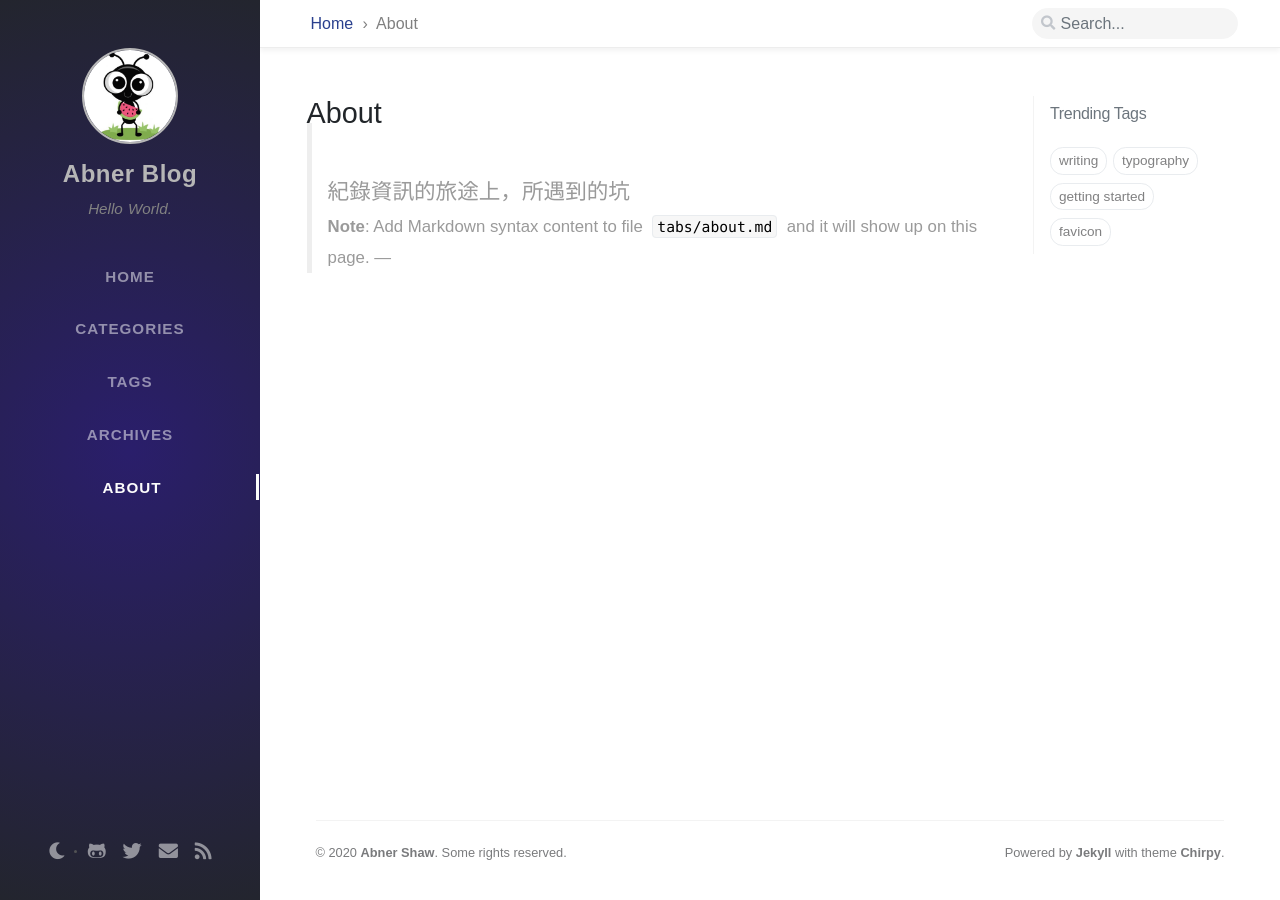
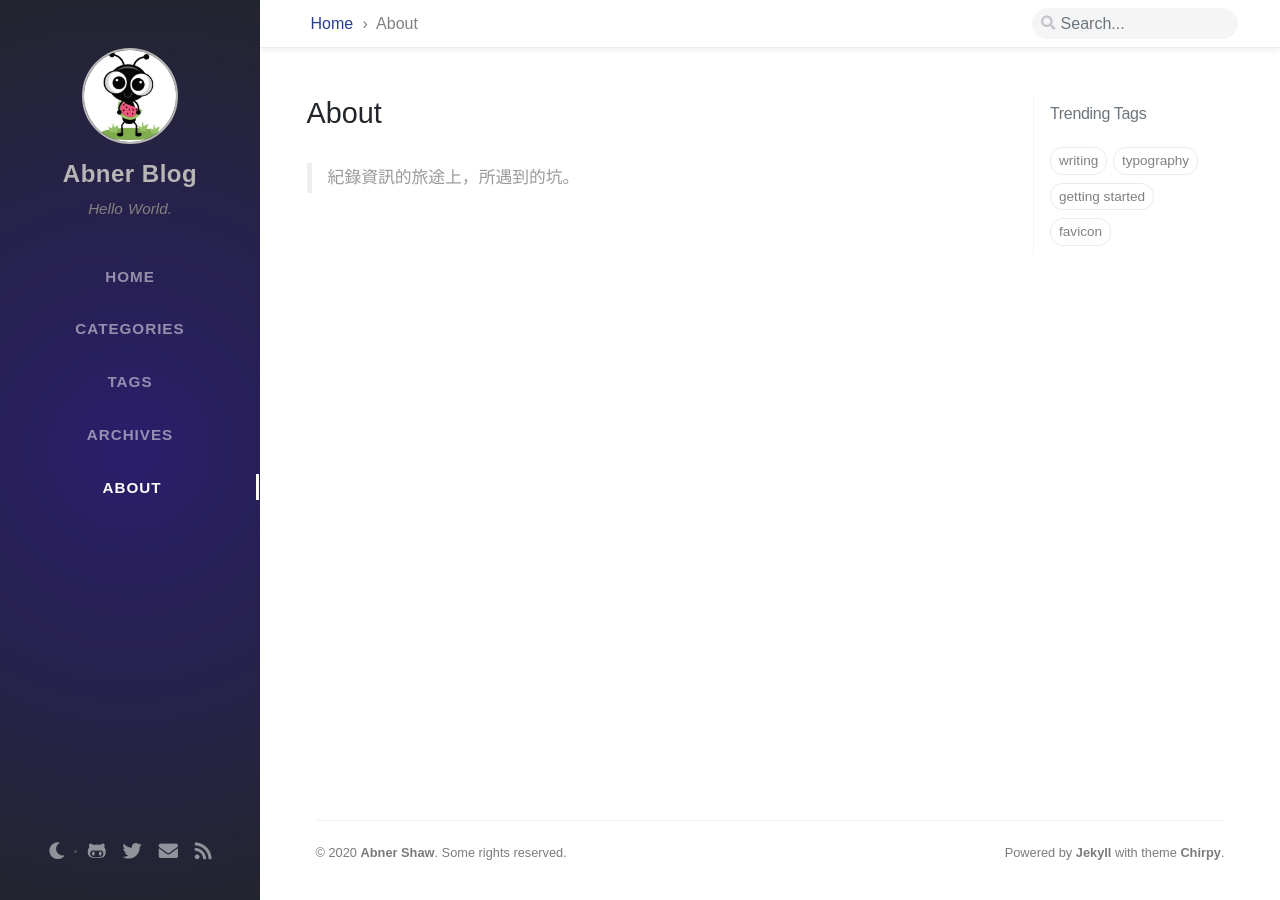
Before and after one commit to abnershaw/abnershaw.github.io, a Jekyll site: the page built from tabs/about.md, in a window 1280 px wide. Built offline with Jekyll 4.4.1, drawn with Linux system fonts in a browser that asks for light colours; nearby versions of some CDN libraries; some web fonts are replaced; comment, search, counter and statistics services are not loaded.

Commit message:
first commit

```diff
--- a/tabs/about.md
+++ b/tabs/about.md
@@ -7,7 +7,4 @@ title: About
 # © 2017-2019 Cotes Chung
 # MIT License
 ---
-> 紀錄資訊的旅途上，所遇到的坑
----
-> **Note**: Add Markdown syntax content to file `tabs/about.md` and it will show up on this page.
----
+> 紀錄資訊的旅途上，所遇到的坑。
```
